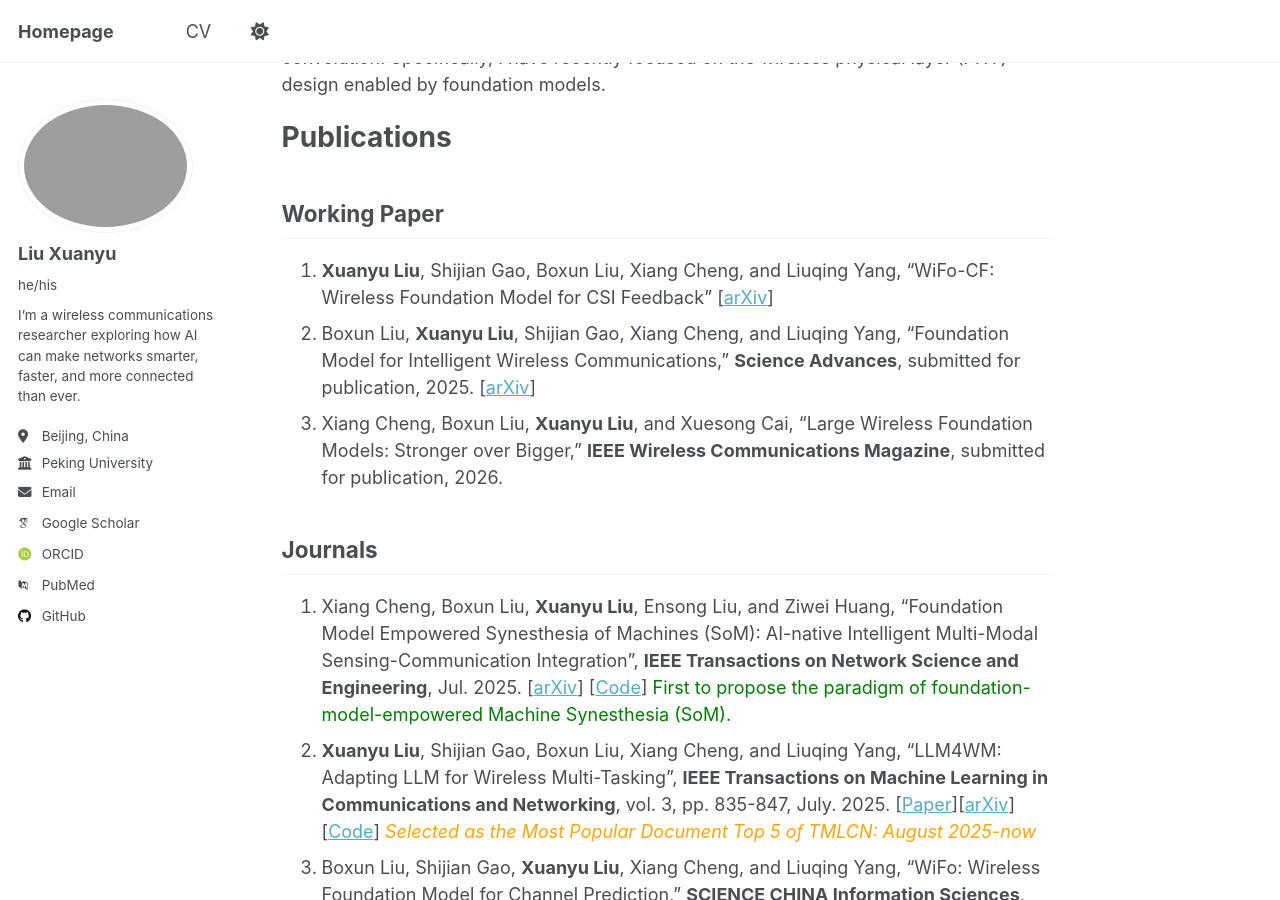
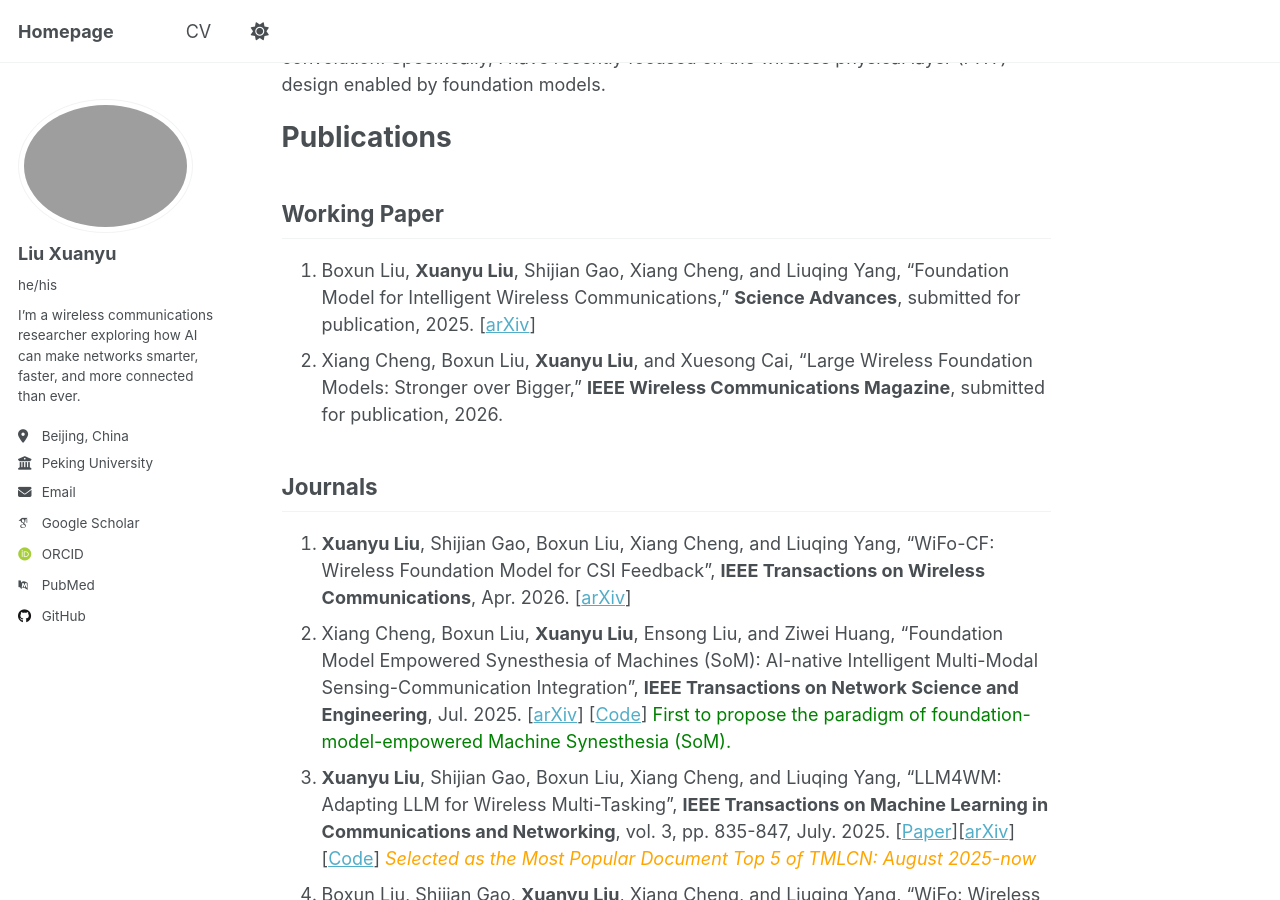
Before and after one commit to xuanyv/xuanyv.github.io, a Jekyll site: the page built from _pages/about.md, in a window 1280 px wide and 900 px high, scrolled down 283 px. Built offline with Jekyll 4.4.1, drawn with Linux system fonts in a browser that asks for light colours; some web fonts are replaced; a script that is not in the unit is left out; some of the changed text lies outside the part shown.

Commit message:
Update about.md

```diff
--- a/_pages/about.md
+++ b/_pages/about.md
@@ -14,18 +14,17 @@ My research interests include AI-empowered wireless system design and adaptive c
 # Publications
 ## Working Paper
 
-1. **Xuanyu Liu**, Shijian Gao, Boxun Liu, Xiang Cheng, and Liuqing Yang, "WiFo-CF: Wireless Foundation Model for CSI Feedback" [[arXiv](https://arxiv.org/abs/2508.04068)]
-2. Boxun Liu, **Xuanyu Liu**, Shijian Gao, Xiang Cheng, and Liuqing Yang, "Foundation Model for Intelligent Wireless Communications," **Science Advances**, submitted for publication, 2025. [[arXiv](https://arxiv.org/abs/2511.22222)]
-3. Xiang Cheng, Boxun Liu, **Xuanyu Liu**, and Xuesong Cai, "Large Wireless Foundation Models: Stronger over Bigger," **IEEE Wireless Communications Magazine**, submitted for publication, 2026.
+1. Boxun Liu, **Xuanyu Liu**, Shijian Gao, Xiang Cheng, and Liuqing Yang, "Foundation Model for Intelligent Wireless Communications," **Science Advances**, submitted for publication, 2025. [[arXiv](https://arxiv.org/abs/2511.22222)]
+2. Xiang Cheng, Boxun Liu, **Xuanyu Liu**, and Xuesong Cai, "Large Wireless Foundation Models: Stronger over Bigger," **IEEE Wireless Communications Magazine**, submitted for publication, 2026.
 
 ## Journals
-
-1. Xiang Cheng, Boxun Liu, **Xuanyu Liu**, Ensong Liu, and Ziwei Huang, "Foundation Model Empowered Synesthesia of Machines (SoM): AI-native Intelligent Multi-Modal Sensing-Communication Integration", **IEEE Transactions on Network Science and Engineering**, Jul. 2025. [[arXiv](https://arxiv.org/abs/2506.07647)] [[Code](https://github.com/liuboxun/FM4SoM)]
+1. **Xuanyu Liu**, Shijian Gao, Boxun Liu, Xiang Cheng, and Liuqing Yang, "WiFo-CF: Wireless Foundation Model for CSI Feedback", **IEEE Transactions on Wireless Communications**, Apr. 2026. [[arXiv](https://arxiv.org/abs/2508.04068)]
+2. Xiang Cheng, Boxun Liu, **Xuanyu Liu**, Ensong Liu, and Ziwei Huang, "Foundation Model Empowered Synesthesia of Machines (SoM): AI-native Intelligent Multi-Modal Sensing-Communication Integration", **IEEE Transactions on Network Science and Engineering**, Jul. 2025. [[arXiv](https://arxiv.org/abs/2506.07647)] [[Code](https://github.com/liuboxun/FM4SoM)]
    <span style="color:green;"> First to propose the paradigm of foundation-model-empowered Machine Synesthesia (SoM).</span>
-2. **Xuanyu Liu**, Shijian Gao, Boxun Liu, Xiang Cheng, and Liuqing Yang, "LLM4WM: Adapting LLM for Wireless Multi-Tasking", **IEEE Transactions on Machine Learning in Communications and Networking**, vol. 3, pp. 835-847, July. 2025. [[Paper](https://ieeexplore.ieee.org/document/11071329)][[arXiv](https://arxiv.org/abs/2501.12983)][[Code](https://github.com/xuanyv/LLM4WM)]
+3. **Xuanyu Liu**, Shijian Gao, Boxun Liu, Xiang Cheng, and Liuqing Yang, "LLM4WM: Adapting LLM for Wireless Multi-Tasking", **IEEE Transactions on Machine Learning in Communications and Networking**, vol. 3, pp. 835-847, July. 2025. [[Paper](https://ieeexplore.ieee.org/document/11071329)][[arXiv](https://arxiv.org/abs/2501.12983)][[Code](https://github.com/xuanyv/LLM4WM)]
    <span style="color:orange;">*Selected as the Most Popular Document Top 5 of TMLCN: August 2025-now*</span>
-3. Boxun Liu, Shijian Gao, **Xuanyu Liu**, Xiang Cheng, and Liuqing Yang, "WiFo: Wireless Foundation Model for Channel Prediction," **SCIENCE CHINA Information Sciences**, vol. 68, no. 6, p. 162302, May. 2025. [[Paper](https://www.sciengine.com/SCIS/doi/10.1007/s11432-025-4349-0)][[arXiv](https://arxiv.org/pdf/2412.08908)] [[Code](https://github.com/liuboxun/WiFo)] <span style="color:green;">The first wireless foundation model to address time-frequency channel prediction tasks in a one-for-all manner.</span>
-4. Boxun Liu, **Xuanyu Liu**, Shijian Gao, Xiang Cheng, and Liuqing Yang, "LLM4CP: Adapting Large Language Models for Channel Prediction," **Journal of Communications and Information Networks**, vol. 9, no. 2, pp. 113-125, Jun. 2024. [[Paper](https://ieeexplore.ieee.org/document/10582829)][[Code](https://github.com/liuboxun/LLM4CP)] [[Interpretation](https://mp.weixin.qq.com/s/HRigvdlC1jcfs-NFzSxMow)] <span style="color:green;">The first attempt to adapt pre-trained LLM for channel prediction.</span>
+4. Boxun Liu, Shijian Gao, **Xuanyu Liu**, Xiang Cheng, and Liuqing Yang, "WiFo: Wireless Foundation Model for Channel Prediction," **SCIENCE CHINA Information Sciences**, vol. 68, no. 6, p. 162302, May. 2025. [[Paper](https://www.sciengine.com/SCIS/doi/10.1007/s11432-025-4349-0)][[arXiv](https://arxiv.org/pdf/2412.08908)] [[Code](https://github.com/liuboxun/WiFo)] <span style="color:green;">The first wireless foundation model to address time-frequency channel prediction tasks in a one-for-all manner.</span>
+5. Boxun Liu, **Xuanyu Liu**, Shijian Gao, Xiang Cheng, and Liuqing Yang, "LLM4CP: Adapting Large Language Models for Channel Prediction," **Journal of Communications and Information Networks**, vol. 9, no. 2, pp. 113-125, Jun. 2024. [[Paper](https://ieeexplore.ieee.org/document/10582829)][[Code](https://github.com/liuboxun/LLM4CP)] [[Interpretation](https://mp.weixin.qq.com/s/HRigvdlC1jcfs-NFzSxMow)] <span style="color:green;">The first attempt to adapt pre-trained LLM for channel prediction.</span>
   *  <span style="color:orange;">*Selected in **Incentive Plan for Scientific and Technological Papers in the Field of Information and Communication China** (only 9 in 2024)*</span> [[中国通信学会-2024年度信息通信领域科技论文激励计划](https://www.china-cic.cn/Detail/24/6211/6211)]
   *  <span style="color:orange;">*Selected as the Most Popular Document of JCIN: August 2024-now*</span>
   *  <span style="color:orange;">*JCIN 2025 Best Paper award*</span>
@@ -50,7 +49,9 @@ None
 
  * IEEE Journal on Selected Areas in Communications
  * IEEE Transactions on Mobile Computing
+ * IEEE Transactions on Wireless Communications
  * IEEE Transactions on Intelligent Transportation Systems
+ * IEEE Transactions on Cognitive Communications and Networking
  * IEEE Wireless Communications Letters
  * Science China Information Sciences
  * Journal of Communications and Information Networks
```
